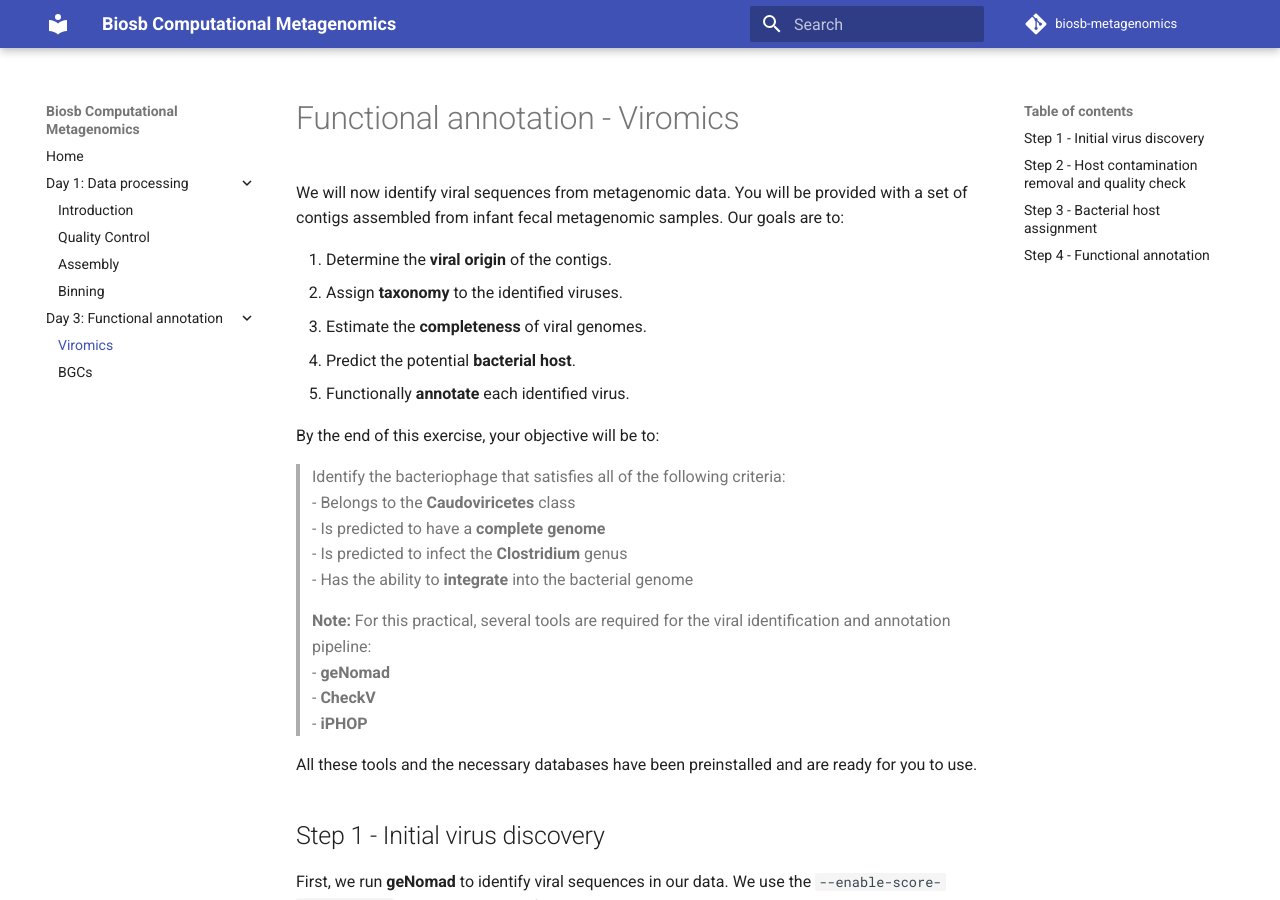
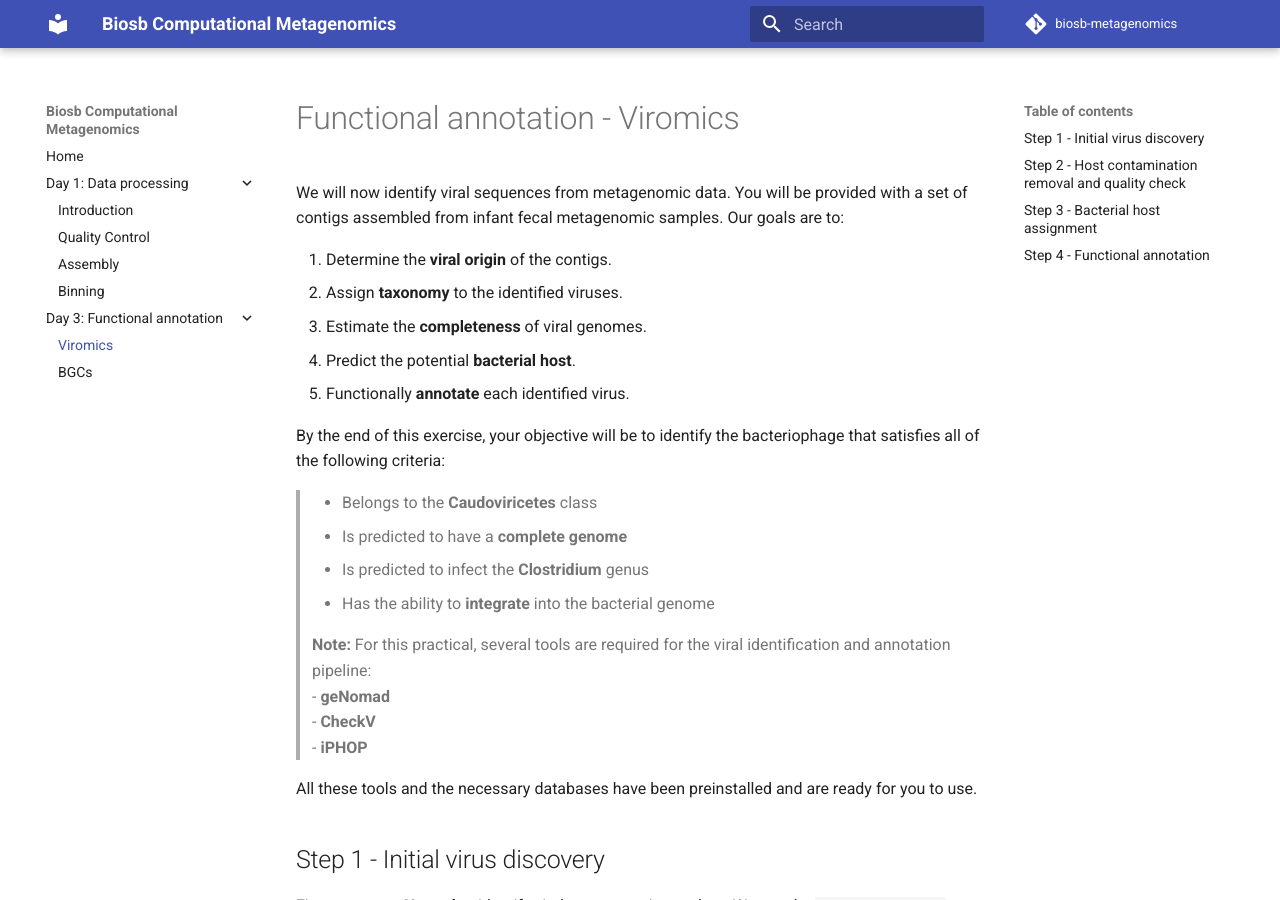
Before and after one commit to mdehollander/biosb-metagenomics, an MkDocs documentation site: the page built from docs/functional-annotation/viromes.md, in a window 1280 px wide and 900 px high. Built offline with MkDocs 1.6.1 and Material for MkDocs 9.7.7, drawn with Linux system fonts in a browser that asks for light colours; comment, search, counter and statistics services are not loaded.

```diff
--- a/docs/functional-annotation/viromes.md
+++ b/docs/functional-annotation/viromes.md
@@ -9,9 +9,7 @@ We will now identify viral sequences from metagenomic data. You will be provided
 5. Functionally **annotate** each identified virus.
 
 
-By the end of this exercise, your objective will be to:
-
-> Identify the bacteriophage that satisfies all of the following criteria:
+By the end of this exercise, your objective will be to identify the bacteriophage that satisfies all of the following criteria:
 > - Belongs to the **Caudoviricetes** class
 > - Is predicted to have a **complete genome**
 > - Is predicted to infect the **Clostridium** genus
```
